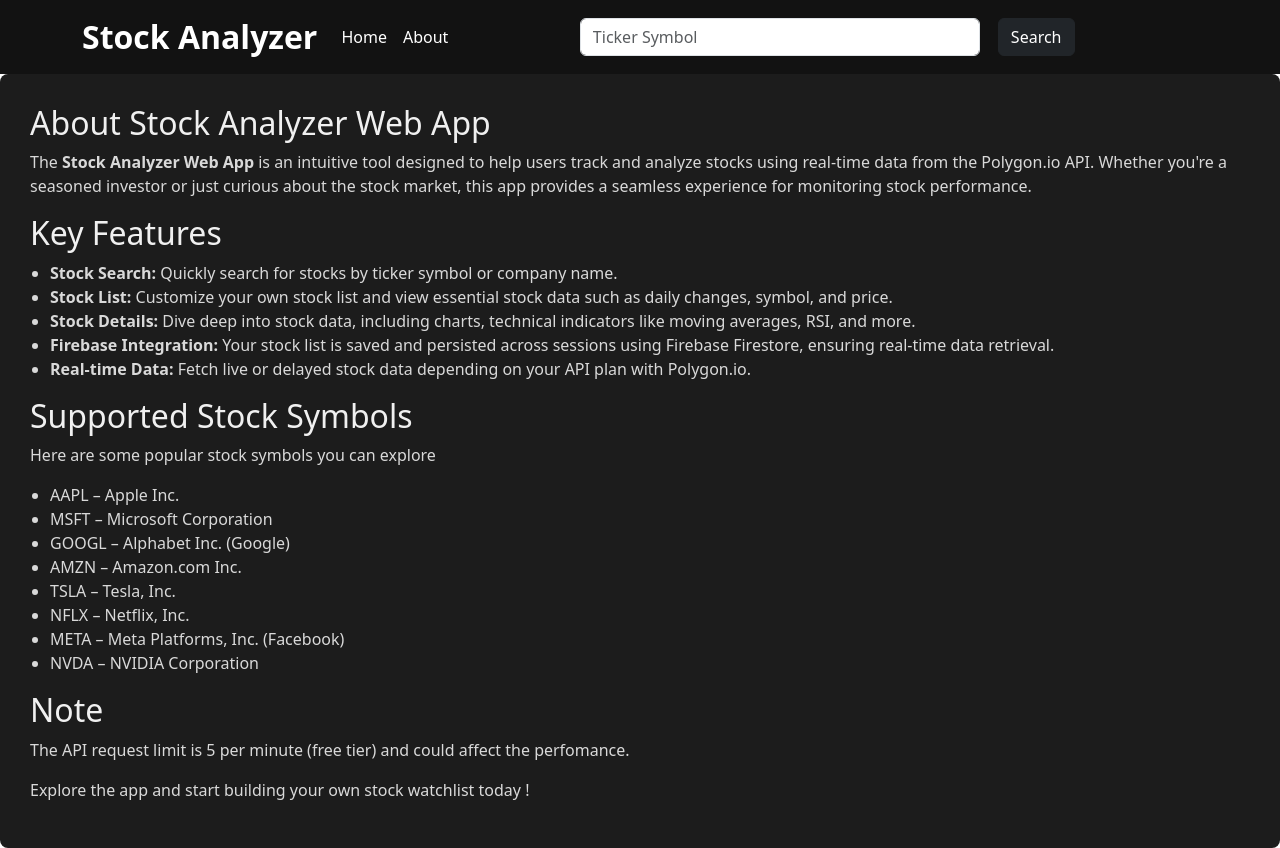
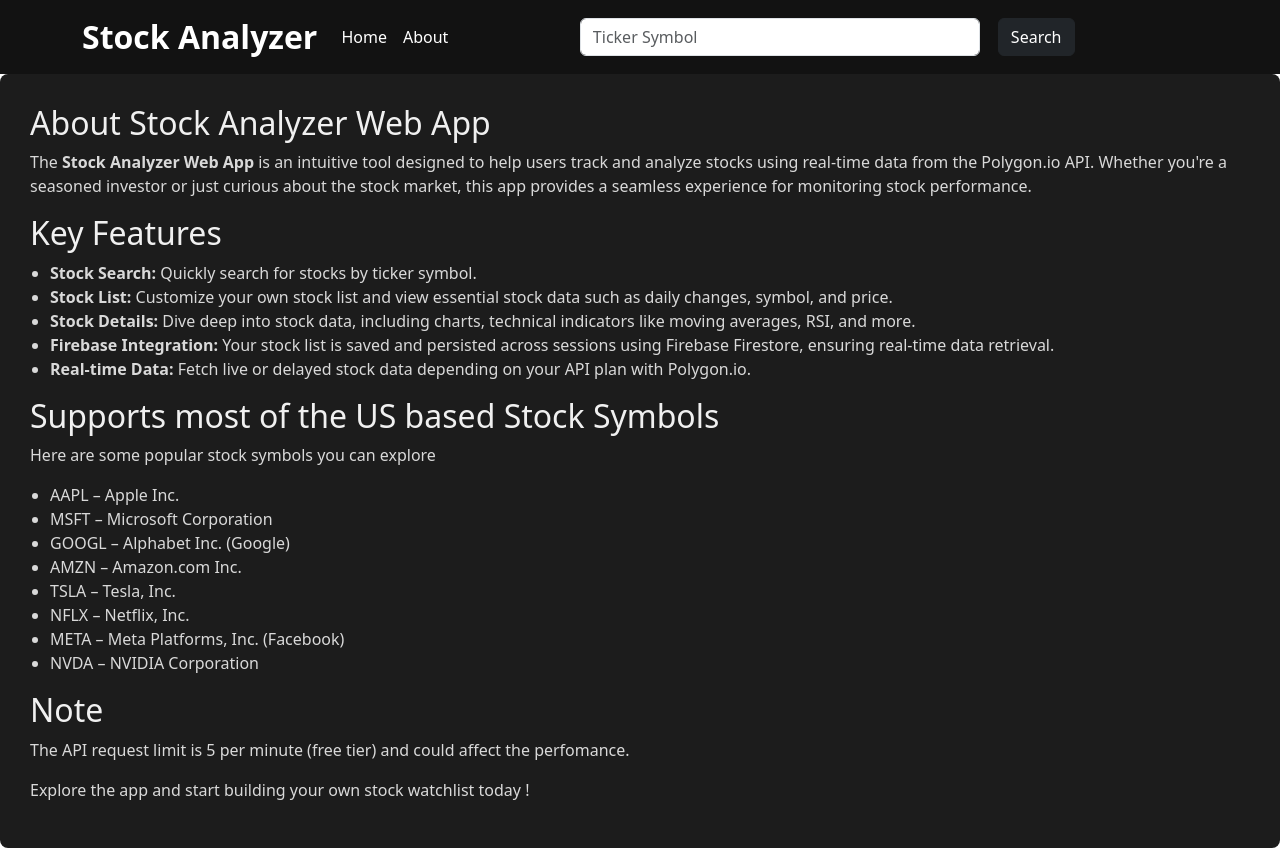
Before and after one commit to anamolkhadka/HackUTA6, a React (Create React App) app: page /about in a window 1280 px wide. Built offline with nearby package versions, Linux system fonts and the light colour scheme; no server answers; the database is empty.

Commit message:
Make some text changes.

```diff
--- a/src/components/About.js
+++ b/src/components/About.js
@@ -13,14 +13,14 @@ function About(){
 
             <h2>Key Features</h2>
             <ul>
-                <li><strong>Stock Search:</strong> Quickly search for stocks by ticker symbol or company name.</li>
+                <li><strong>Stock Search:</strong> Quickly search for stocks by ticker symbol.</li>
                 <li><strong>Stock List:</strong> Customize your own stock list and view essential stock data such as daily changes, symbol, and price.</li>
                 <li><strong>Stock Details:</strong> Dive deep into stock data, including charts, technical indicators like moving averages, RSI, and more.</li>
                 <li><strong>Firebase Integration:</strong> Your stock list is saved and persisted across sessions using Firebase Firestore, ensuring real-time data retrieval.</li>
                 <li><strong>Real-time Data:</strong> Fetch live or delayed stock data depending on your API plan with Polygon.io.</li>
             </ul>
 
-            <h2>Supported Stock Symbols</h2>
+            <h2>Supports most of the US based Stock Symbols</h2>
             <p> Here are some popular stock symbols you can explore </p>
             <ul>
                 <li>AAPL – Apple Inc.</li>
```
Also changed, not shown: 1 other file (tests, documents, lock files or other folders).
